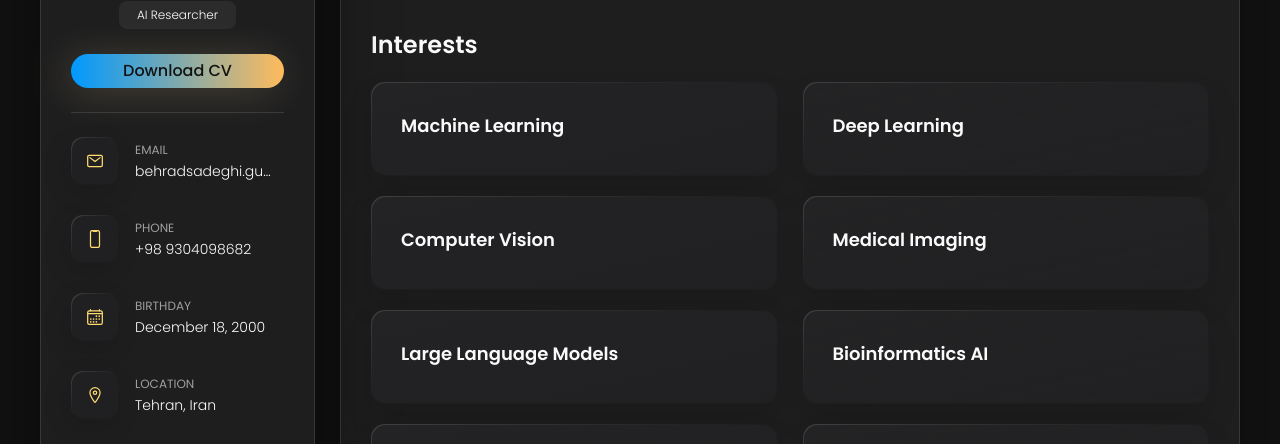
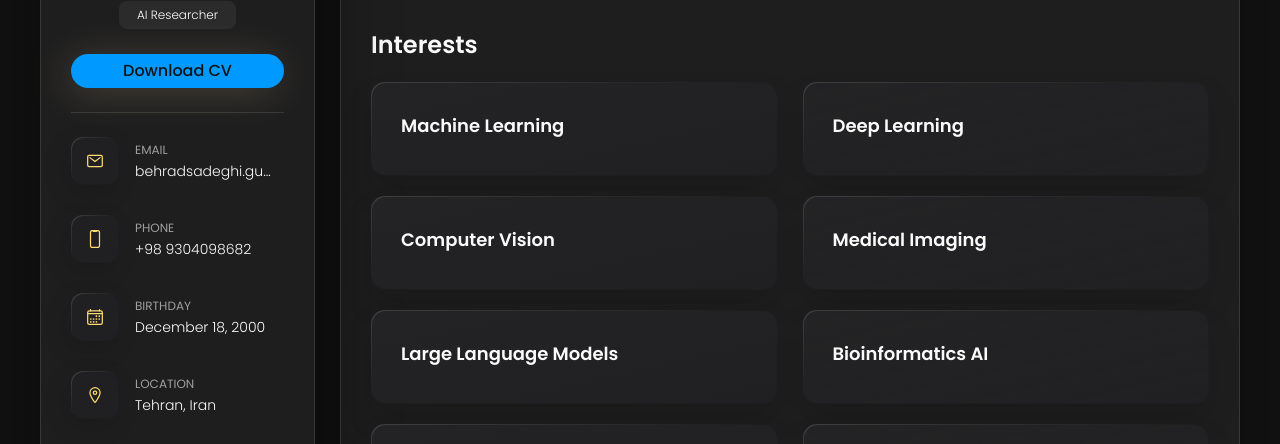
Before and after one commit to Behradsadeghi/behradsadeghi.github.io, a plain HTML site: page index.html in a window 1280 px wide. Shown: the part 312-756 px from the top of the page. Drawn offline with nearby package versions, Linux system fonts and the light colour scheme.

Commit message:
Update style.css

```diff
--- a/assets/css/style.css
+++ b/assets/css/style.css
@@ -31,12 +31,12 @@
   --bg-gradient-yellow-1: linear-gradient(
     to bottom right,
     hsl(204, 100%, 50%) 0%,
-    hsla(36, 100%, 69%, 0) 50%
+    hsla(204, 100%, 50%, 0) 50%
   );
   --bg-gradient-yellow-2: linear-gradient(
       135deg,
       hsla(45, 100%, 71%, 0.251) 0%,
-      hsla(35, 100%, 68%, 0) 59.86%
+      hsla(204, 100%, 50%, 0) 59.86%
     ),
     hsl(240, 2%, 13%);
   --border-gradient-onyx: linear-gradient(
@@ -47,7 +47,7 @@
   --text-gradient-yellow: linear-gradient(
     to right,
     hsl(204, 100%, 50%),
-    hsl(35, 100%, 68%)
+    hsla(204, 100%, 50%)
   );
 
   /* solid */
```
